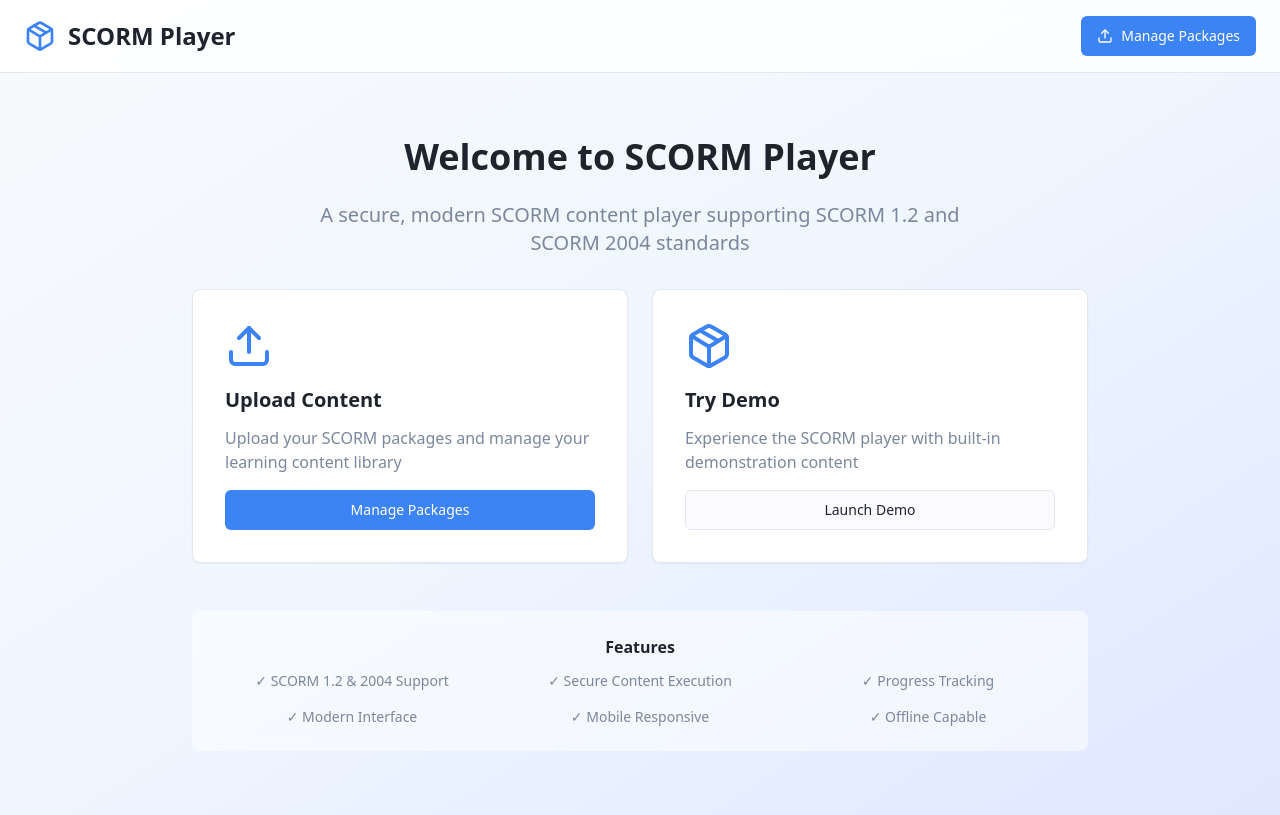
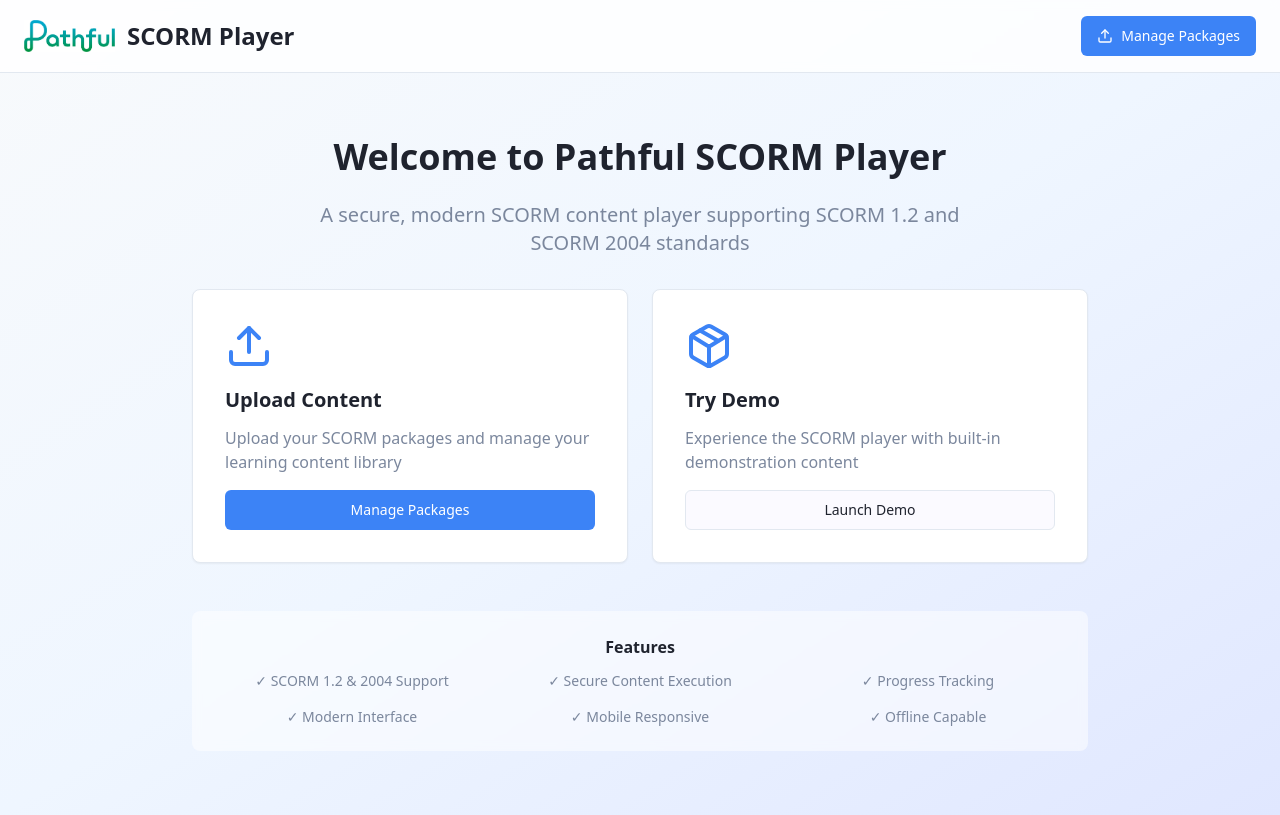
Before and after one commit to rhagedornpathful/scorm-content-navigator, a React (Vite) app: page / in a window 1280 px wide. Built offline with nearby package versions, Linux system fonts and the light colour scheme.

Commit message:
Add Pathful logo
Incorporate the Pathful logo into the SCORM player.

```diff
--- a/index.html
+++ b/index.html
@@ -2,19 +2,20 @@
 <html lang="en">
   <head>
     <meta charset="UTF-8" />
+    <link rel="icon" href="/lovable-uploads/bcddd245-d755-4ff6-89ac-806b81b05380.png" type="image/png">
     <meta name="viewport" content="width=device-width, initial-scale=1.0" />
-    <title>scorm-content-navigator</title>
-    <meta name="description" content="Lovable Generated Project" />
-    <meta name="author" content="Lovable" />
+    <title>Pathful SCORM Player</title>
+    <meta name="description" content="Secure SCORM content player by Pathful" />
+    <meta name="author" content="Pathful" />
 
-    <meta property="og:title" content="scorm-content-navigator" />
-    <meta property="og:description" content="Lovable Generated Project" />
+    <meta property="og:title" content="Pathful SCORM Player" />
+    <meta property="og:description" content="Secure SCORM content player by Pathful" />
     <meta property="og:type" content="website" />
-    <meta property="og:image" content="https://lovable.dev/opengraph-image-p98pqg.png" />
+    <meta property="og:image" content="/lovable-uploads/bcddd245-d755-4ff6-89ac-806b81b05380.png" />
 
     <meta name="twitter:card" content="summary_large_image" />
-    <meta name="twitter:site" content="@lovable_dev" />
-    <meta name="twitter:image" content="https://lovable.dev/opengraph-image-p98pqg.png" />
+    <meta name="twitter:site" content="@pathful" />
+    <meta name="twitter:image" content="/lovable-uploads/bcddd245-d755-4ff6-89ac-806b81b05380.png" />
   </head>
 
   <body>
--- a/src/components/SCORMPlayer.tsx
+++ b/src/components/SCORMPlayer.tsx
@@ -434,7 +434,11 @@ export function SCORMPlayer({
             </Button>
 
             <div className="flex items-center gap-2">
-              <BookOpen className="h-5 w-5 text-primary" />
+              <img
+                src="/lovable-uploads/bcddd245-d755-4ff6-89ac-806b81b05380.png"
+                alt="Pathful"
+                className="h-5 w-auto"
+              />
               <h1 className="font-semibold">{state.manifest?.title}</h1>
             </div>
           </div>
--- a/src/pages/Index.tsx
+++ b/src/pages/Index.tsx
@@ -16,7 +16,11 @@ const Index = () => {
         <div className="container mx-auto px-6 py-4">
           <div className="flex items-center justify-between">
             <div className="flex items-center gap-3">
-              <Package className="h-8 w-8 text-primary" />
+              <img
+                src="/lovable-uploads/bcddd245-d755-4ff6-89ac-806b81b05380.png"
+                alt="Pathful"
+                className="h-8 w-auto"
+              />
               <h1 className="text-2xl font-bold text-foreground">SCORM Player</h1>
             </div>
             <Button
@@ -38,7 +42,7 @@ const Index = () => {
         <div className="container mx-auto px-6 py-16">
           <div className="max-w-4xl mx-auto text-center">
             <h2 className="text-4xl font-bold mb-6 text-foreground">
-              Welcome to SCORM Player
+              Welcome to Pathful SCORM Player
             </h2>
             <p className="text-xl text-muted-foreground mb-8 max-w-2xl mx-auto">
               A secure, modern SCORM content player supporting SCORM 1.2 and SCORM 2004 standards
--- a/src/pages/PackageManager.tsx
+++ b/src/pages/PackageManager.tsx
@@ -137,7 +137,14 @@ export function PackageManager() {
             Back to Player
           </Button>
           <div>
-            <h1 className="text-3xl font-bold text-foreground">SCORM Package Manager</h1>
+            <h1 className="text-3xl font-bold text-foreground flex items-center gap-3">
+              <img
+                src="/lovable-uploads/bcddd245-d755-4ff6-89ac-806b81b05380.png"
+                alt="Pathful"
+                className="h-8 w-auto"
+              />
+              SCORM Package Manager
+            </h1>
             <p className="text-muted-foreground mt-1">Upload and manage your SCORM content packages</p>
           </div>
         </div>
```
Also changed, not shown: public/lovable-uploads/bcddd245-d755-4ff6-89ac-806b81b05380.png (added).
